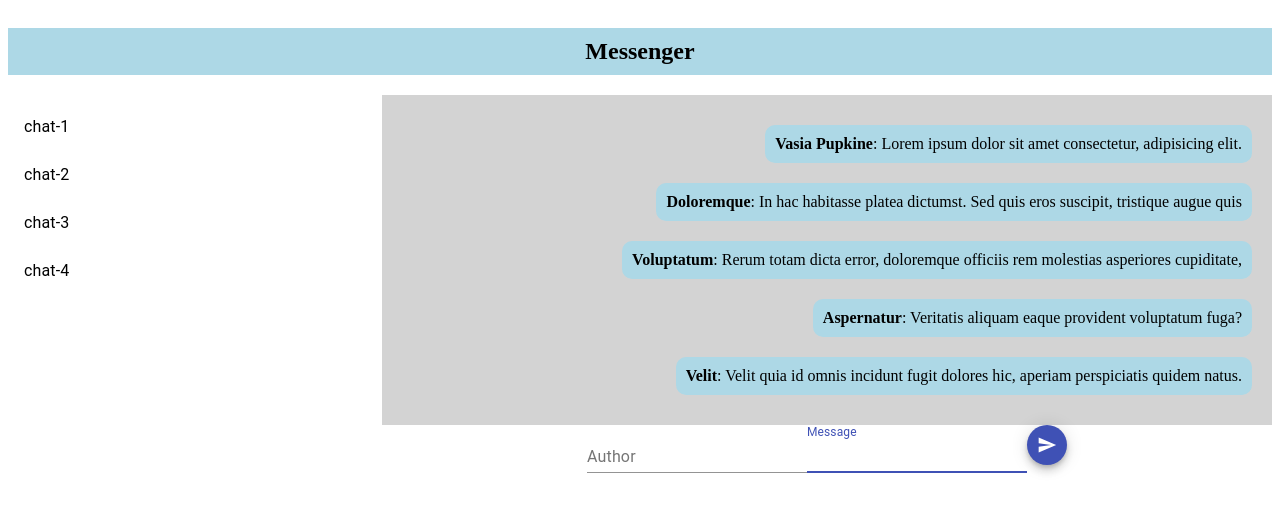
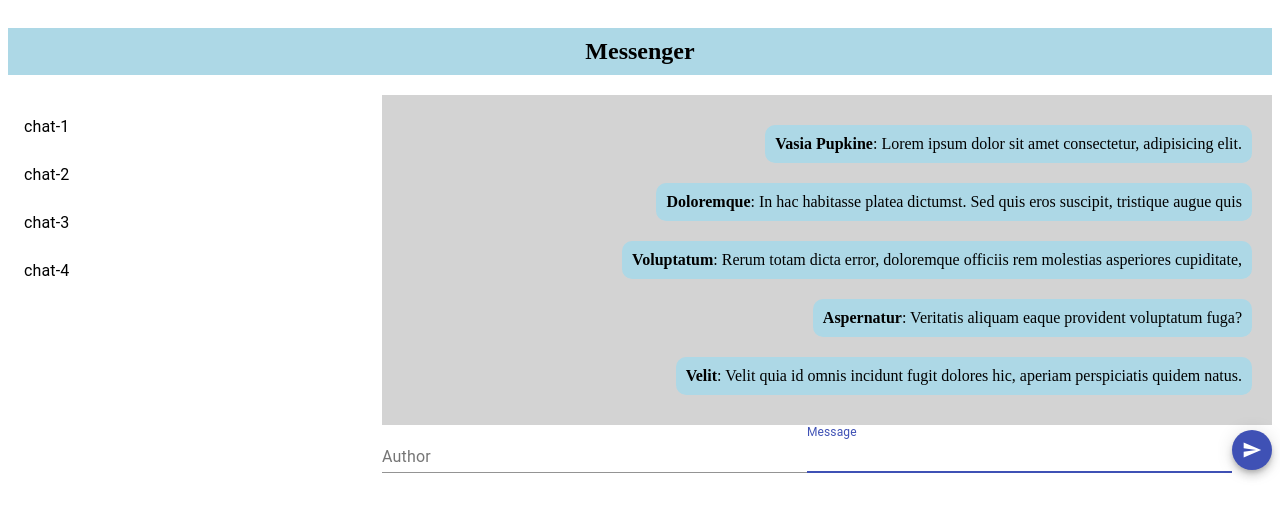
Before and after one commit to idoleg/react-29.11, a React app in the folder Rishat_Ishbulatov/: page / in a window 1280 px wide. Shown: the top 516 px of the page. Built offline with nearby package versions, Linux system fonts and the light colour scheme.

Commit message:
messenger form shrinked items

```diff
--- a/Rishat_Ishbulatov/src/components/Message/Message.jsx
+++ b/Rishat_Ishbulatov/src/components/Message/Message.jsx
@@ -17,7 +17,7 @@ export class Message extends Component {
         });
         return (
             <div className={msgClass}>
-                <b>{name || "Anonymus"}</b>: {content}
+                <b>{name || "Anonymous"}</b>: {content}
             </div>
         );
     }
--- a/Rishat_Ishbulatov/src/components/Messanger/Messenger.css
+++ b/Rishat_Ishbulatov/src/components/Messanger/Messenger.css
@@ -1,5 +1,5 @@
 @media all and (min-width: 800px) {
     .messenger {
-        flex: 3 0 !important;
+        flex: 3 1 !important;
     }
 }
--- a/Rishat_Ishbulatov/src/components/MessengerForm/MessengerForm.css
+++ b/Rishat_Ishbulatov/src/components/MessengerForm/MessengerForm.css
@@ -1,4 +1,12 @@
 .messengerform {
     display: flex;
-    justify-content: center;
 }
+
+.messengerform>* {
+    flex: 1 100%;
+}
+
+.messengerform button {
+    max-width: 40px;
+    margin-top: 5px;
+}
--- a/Rishat_Ishbulatov/src/components/MessengerForm/MessengerForm.jsx
+++ b/Rishat_Ishbulatov/src/components/MessengerForm/MessengerForm.jsx
@@ -12,7 +12,7 @@ export class MessengerForm extends Component {
     static propTypes = {
         onSendMessage: PropTypes.func.isRequired
     };
-    sendHandle = () => {
+    handleSend = () => {
         this.props.onSendMessage({
             name: this.state.author,
             content: this.state.content
@@ -22,14 +22,14 @@ export class MessengerForm extends Component {
             content: ""
         });
     };
-    changeHandle = event => {
+    handleChange = event => {
         this.setState({
             [event.target.name]: event.target.value
         });
     };
-    keyDownHandle = event => {
+    handleKeyDown = event => {
         if (event.keyCode === 13 && event.ctrlKey) {
-            this.sendHandle();
+            this.handleSend();
         }
     };
     render() {
@@ -41,18 +41,18 @@ export class MessengerForm extends Component {
                     label="Author"
                     name="author"
                     value={author}
-                    onChange={this.changeHandle}
+                    onChange={this.handleChange}
                 />
                 <TextField
                     id="standard-basic"
                     label="Message"
                     name="content"
                     value={content}
-                    onChange={this.changeHandle}
-                    onKeyDown={this.keyDownHandle}
+                    onChange={this.handleChange}
+                    onKeyDown={this.handleKeyDown}
                     autoFocus
                 />
-                <Fab onClick={this.sendHandle} size="small" color="primary">
+                <Fab onClick={this.handleSend} size="small" color="primary">
                     <Send fontSize="small" />
                 </Fab>
             </div>
```
Also changed, not shown: Rishat_Ishbulatov/src/components/Header/Header.css (line endings or trailing spaces).
